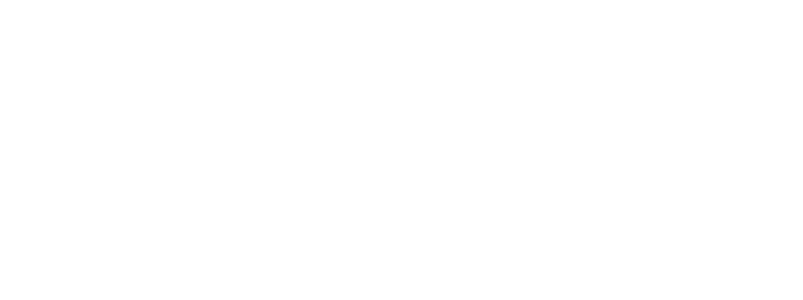
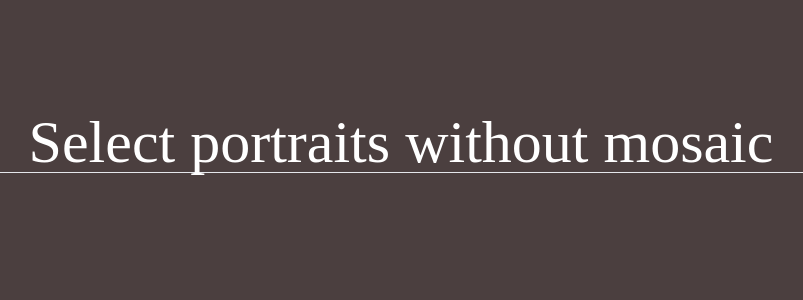
Before and after one commit to PRP-for-your-portrait-right-protection/frontend-repo, a React (Create React App) app: page /upload in a window 1280 px wide. Before the commit this address had no page. Shown: the top 300 px of the page, without its empty margins (239-1042 px from the left). Built offline with nearby package versions, Linux system fonts and the light colour scheme.

Commit message:
feat : Title Component

```diff
--- /dev/null
+++ b/src/App.css
@@ -0,0 +1,3 @@
+body {
+  background-color: #4b3f3f;
+}
--- a/src/App.js
+++ b/src/App.js
@@ -1,12 +1,15 @@
 import Mainpage from "./pages/Mainpage";
+import UploadImagePage from "./pages/UploadImagePage";
 import React from "react";
 import { BrowserRouter, Route, Routes } from "react-router-dom";
+import "./App.css";
 
 function App() {
   return (
     <BrowserRouter>
       <Routes>
         <Route path="/" element={<Mainpage />} />
+        <Route path="/upload" element={<UploadImagePage />} />
       </Routes>
     </BrowserRouter>
   );
--- /dev/null
+++ b/src/components/Title.css
@@ -0,0 +1,11 @@
+.title-component {
+  color: #ffffff;
+  font-family: "Stardos", "Stencil";
+  text-align: center;
+}
+
+.title-component > hr {
+  width: 80%;
+  height: 30px;
+  margin: auto;
+}
--- /dev/null
+++ b/src/components/Title.tsx
@@ -0,0 +1,17 @@
+import React, { useState } from "react";
+import "./Title.css";
+
+interface TitleProps {
+  textValue: String;
+}
+
+function Title({ textValue }: TitleProps) {
+  return (
+    <div className="title-component  mt-28">
+      <p className="text-6xl"> {textValue} </p>
+      <hr />
+    </div>
+  );
+}
+
+export default Title;
--- /dev/null
+++ b/src/pages/UploadImagePage.css
@@ -0,0 +1,5 @@
+body {
+  background-color: black;
+  font-family: Arial;
+  text-align: center;
+}
--- /dev/null
+++ b/src/pages/UploadImagePage.tsx
@@ -0,0 +1,12 @@
+import React from "react";
+import Title from "components/Title";
+
+function UploadImagePage() {
+  return (
+    //실제 화면에 출력할 내용들 설정 해주는 곳
+
+    <Title textValue="Select portraits without mosaic"></Title>
+  );
+}
+
+export default UploadImagePage;
```
